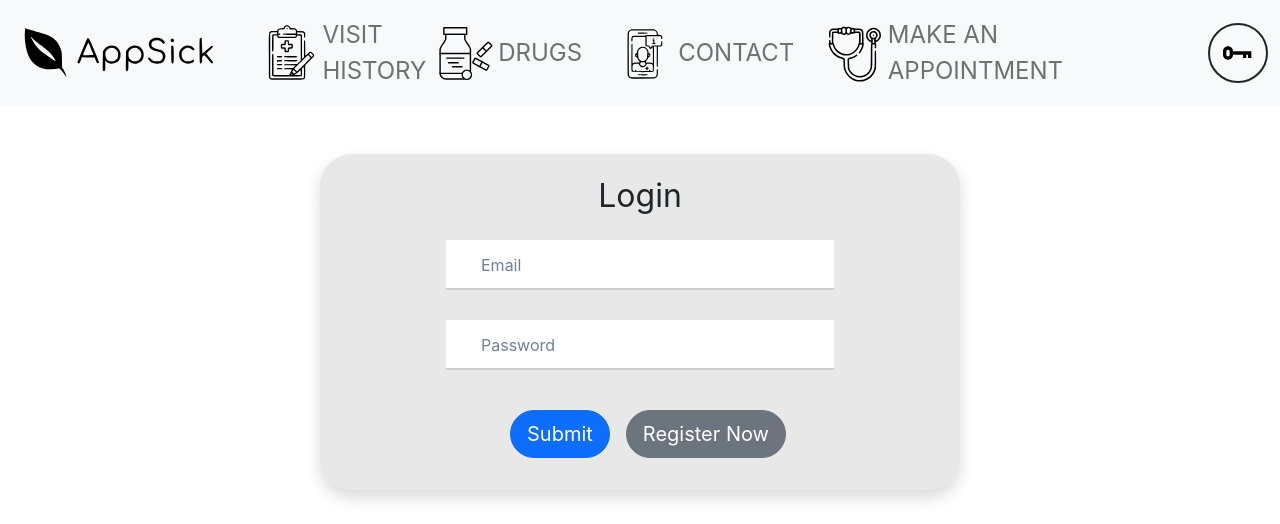
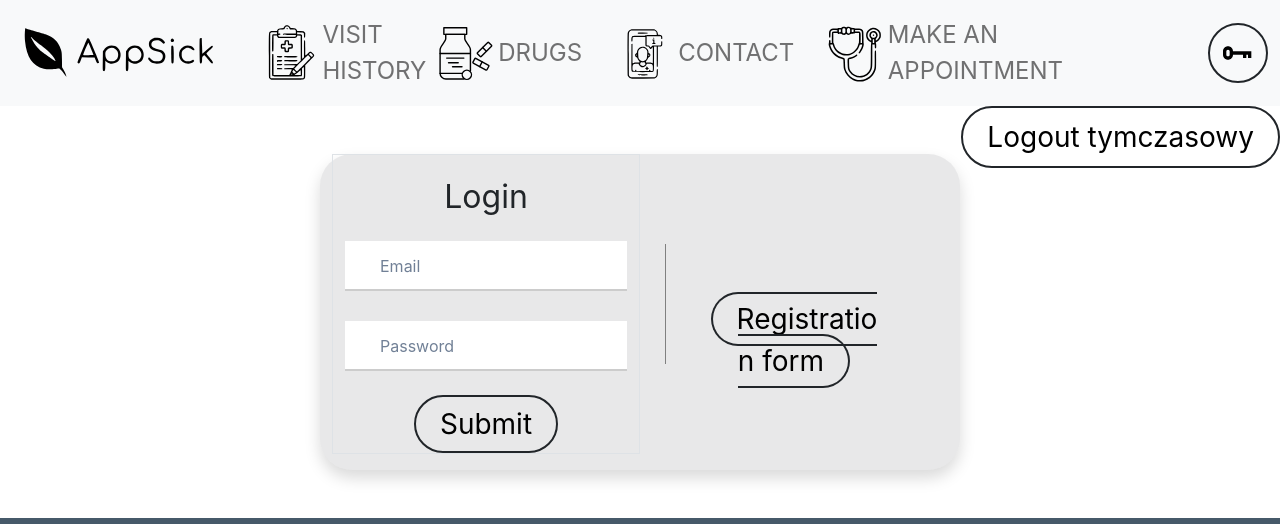
Before and after one commit to OchotaDariusz/appsick-react, a React (Create React App) app: page /login in a window 1280 px wide. Shown: the top 524 px of the page. Built offline with nearby package versions, Linux system fonts and the light colour scheme; no server answers.

Commit message:
navbar centered, single login/register btn

```diff
--- a/src/components/Login/Login.css
+++ b/src/components/Login/Login.css
@@ -1,7 +1,3 @@
-@import url('https://fonts.googleapis.com/css2?family=Comfortaa&display=swap');
-
-
-
 .containerr{
     position: relative;
 
@@ -11,28 +7,18 @@
     margin: auto;
     box-shadow: 5px 10px 20px rgb(0 0 0 / 50%);
 }
-/*.containerr .form{*/
-/*    padding: 50px;*/
-
-/*}*/
-
 .containerr .form .title{
     position: relative;
     font-size: 27px;
     font-weight: 600;
 }
 
-
-
 .form .input-field{
     position: relative;
     margin-top: 30px;
     height: 50px;
     width: 100%;
-
 }
-
-
 .form span{
     top: 10px;
     position: relative;
@@ -40,10 +26,7 @@
     height: 50px;
     width: 90%;
     padding: 0 35px;
-
 }
-
-
 .input-field input{
     /*position: absolute;*/
     height: 100%;
@@ -55,14 +38,6 @@
     border-bottom: 2px solid #ccc;
     border-top: 2px solid transparent;
 }
-
-/*.input-field i{*/
-/*    position: absolute;*/
-/*    top: 50%;*/
-/*    transform: translateY(-50%);*/
-
-/*}*/
-
 .input-field i.showHidePw{
     right: 0;
 }
--- a/src/components/Login/Login.js
+++ b/src/components/Login/Login.js
@@ -1,9 +1,10 @@
-import React, { useState } from "react"
+import React, {useState} from "react"
 import "./Login.css"
-import { useHistory } from "react-router-dom";
+import {useHistory} from "react-router-dom";
 import InputFields from "../InputFields"
 import Footer from "../Footer/Footer";
-import { Link } from "react-router-dom"
+import {Link} from "react-router-dom"
+import {CgKey} from "react-icons/cg";
 
 export default function Login() {
     const [info, setInfo] = useState("")
@@ -49,8 +50,9 @@ export default function Login() {
         <>
             <div
                 className="pb-3 container-fluid col-6 mb-5 rounded-5 bg-dark text-dark bg-opacity-10 shadow my-5 text-center">
-
-        <div className="form pt-2">
+                <div className="container">
+                    <div className="row">
+                        <div className="form pt-2 col-sm-6 border">
                             <span className="fs-2">Login</span>
                             <form onSubmit={submitForm} className="text-center">
                                 <div className="d-flex flex-column justify-content-center align-items-center mb-4">
@@ -58,11 +60,32 @@ export default function Login() {
                                     <InputFields placeholder={"Password"} type={"password"} set={setPassword}/>
                                 </div>
                                 <div>{info}</div>
-            <button className="btn btn-lg rounded-pill btn-primary m-3">Submit</button>
-            <a className="btn btn-lg rounded-pill btn-secondary" id="reg" href="/register">Register Now</a>
-
+                                <button
+                                    className="btn fs-3 text-black border border-dark border-2 rounded-pill px-4 mx-2">Submit
+                                </button>
                             </form>
                         </div>
+                        <div className="col-sm-1">
+                            <div className="outer">
+                                <div className="inner"></div>
+                            </div>
+                        </div>
+                        <div className="col-sm-4">
+                                <br />
+                                <br />
+                                <br />
+                                <br />
+                                <br />
+                                <br />
+                                <Link className="fs-3 text-black border border-dark border-2 rounded-pill p-2 px-4"
+                                role="button" to={'/register'}>
+                                Registration form
+                            </Link>
+
+                        </div>
+                    </div>
+                </div>
+
 
             </div>
 
--- a/src/components/Navbar/TheNavbar.js
+++ b/src/components/Navbar/TheNavbar.js
@@ -10,6 +10,27 @@ import {CgKey} from "react-icons/cg"
 
 export default function TheNavbar() {
 
+    const logout = async () => {
+        fetch(`http://localhost:8080/api/auth/logout`, {
+            method: 'POST',
+            redirect: 'follow',
+            mode: 'cors',
+            credentials: 'include',
+            headers: {
+                'Accept': 'application/json',
+                'Content-Type': 'application/json',
+                'Access-Control-Allow-Origin': '*',
+                'Cache': 'no-cache'
+            }
+        })
+            .then(res => res.json())
+            .then(res => {
+                console.log(res)
+            })
+            .catch(err => {
+                console.log(err.message)
+            })
+    }
 
     return (
         <>
@@ -63,19 +84,30 @@ export default function TheNavbar() {
                     </div>
 
                     <div className="w-100">
-                        <div className="collapse navbar-collapse nav-link d-flex justify-content-end align-items-center">
-                            <div
-                                className="menu-login button-login fs-3 text-black border border-dark border-2 rounded-pill p-2 "
-                                role="button">
-                                <p>{'\u00A0'}{'\u00A0'}Login | Register{'\u00A0'}</p>
-                                <div className="fs-1 d-inline">
-                                    <CgKey/>
-                                </div>
-                            </div>
+                        <div
+                            className="collapse navbar-collapse nav-link d-flex justify-content-end align-items-center">
+
+                                <Link
+                                    className="menu-login button-login fs-3 text-black border border-dark border-2 rounded-pill p-2"
+                                    role="button" to={'/login'}>
+
+                                    <p>{'\u00A0'}{'\u00A0'}Login | Register{'\u00A0'}</p>
+                                    <div className="fs-1 d-inline">
+                                        <CgKey/>
+                                    </div>
+
+                                </Link>
                         </div>
+
                     </div>
                 </div>
             </nav>
+            <div
+                className="fs-3 text-black border border-dark border-2 float-end rounded-pill  p-2 px-4"
+                role="button">
+                Logout tymczasowy
+
+            </div>
 
         </>
     );
--- a/src/components/Register/Register.js
+++ b/src/components/Register/Register.js
@@ -168,7 +168,7 @@ export default function Register() {
                                     <label>Female</label>
                                 </div>
                                 <br/>
-                                <button className="btn btn-lg rounded-pill btn-success">Submit</button>
+                                <button className="btn fs-3 text-black border border-dark border-2 rounded-pill p-2 px-4">Submit</button>
                             </form>
 
 
--- a/src/index.css
+++ b/src/index.css
@@ -145,14 +145,18 @@ body {
     align-items: end;
 
 }
-
-
-/*@media (min-width: 768px) {*/
-/*    .navbar-brand.abs {*/
-/*        position: absolute;*/
-/*        width: auto;*/
-/*        left: 50%;*/
-/*        transform: translateX(-50%);*/
-/*        text-align: center;*/
-/*    }*/
-/*}*/
+/*PIONOWA LINIA*/
+.outer {
+    width: 1px;
+    height: 100%;
+    margin: auto;
+    position: relative;
+    overflow: hidden;
+}
+.inner {
+    position: absolute;
+    width:100%;
+    height: 40%;
+    background: grey;
+    top: 30%;
+}
```
Also changed, not shown: 1 other file (tests, documents, lock files or other folders). Lines whose indentation alone changed are shown as unchanged.
